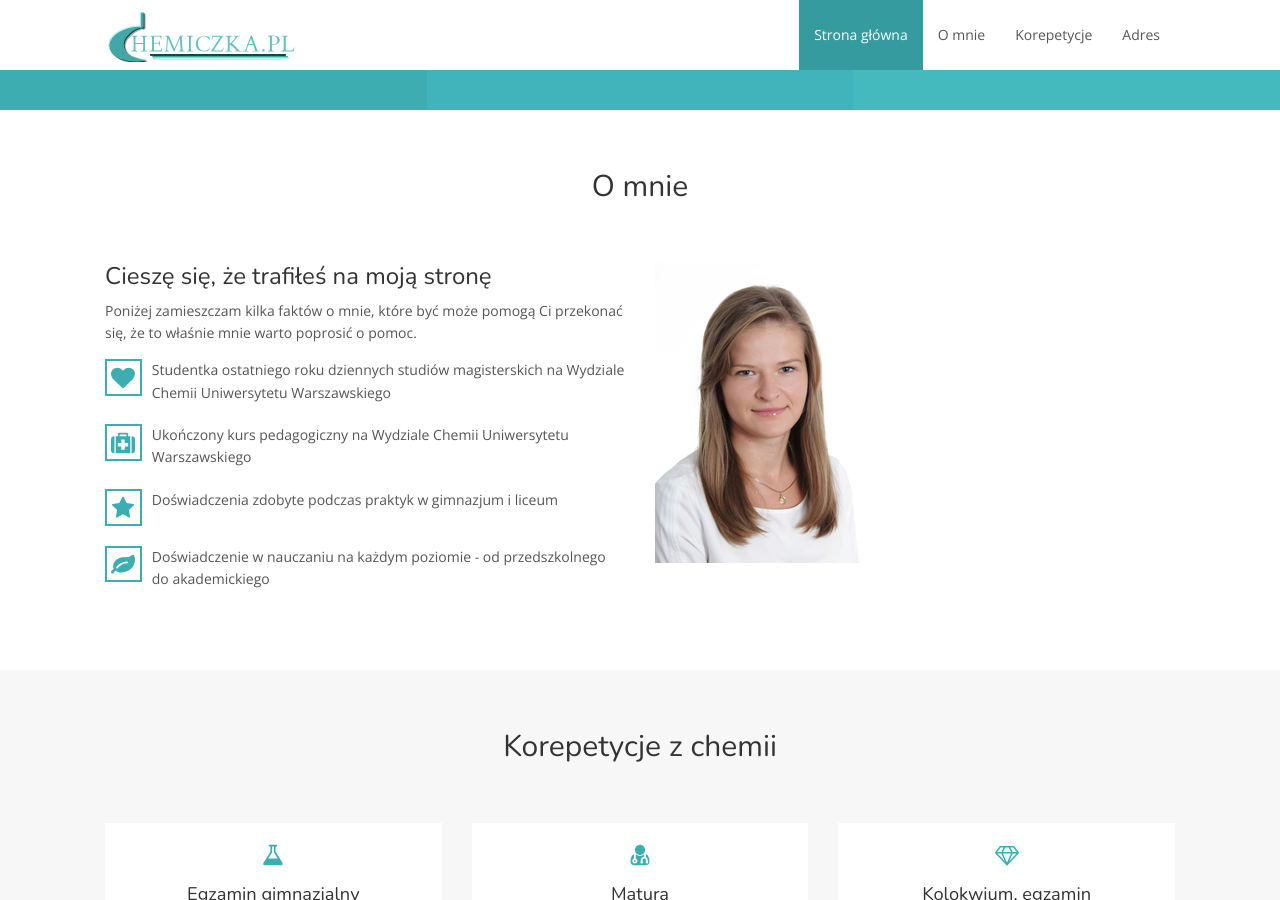
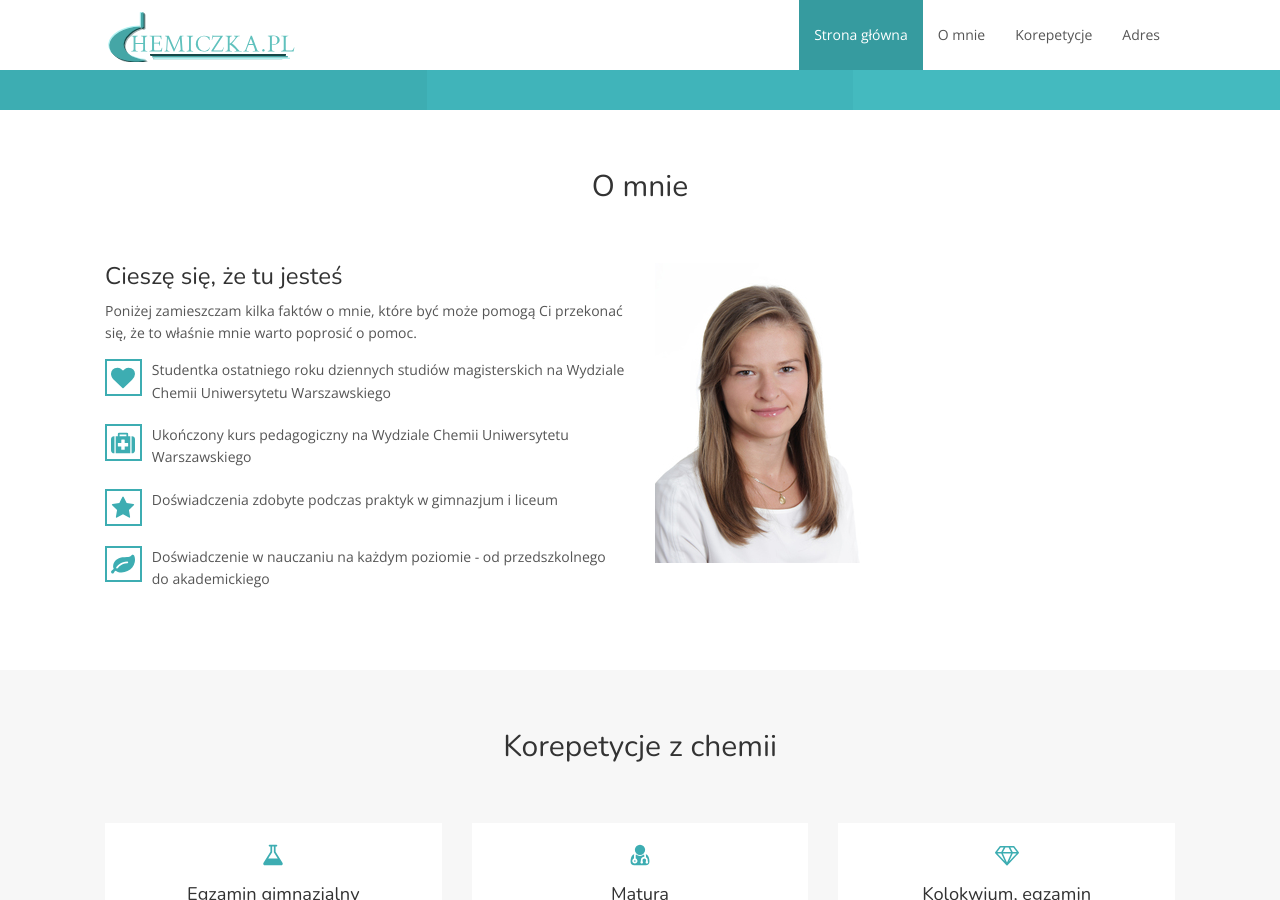
Before and after one commit to chemiczka/chemiczka.github.io, a Jekyll site: the page built from index.html, in a window 1280 px wide and 900 px high, scrolled down 695 px. Built offline with Jekyll 4.4.1, drawn with Linux system fonts in a browser that asks for light colours; nearby versions of some CDN libraries.

Commit message:
Fix style

```diff
--- a/index.html
+++ b/index.html
@@ -88,7 +88,7 @@ layout: default
 
         <div class="row">
             <div class="col-sm-6">
-                <h3>Cieszę się, że trafiłeś na moją stronę</h3>
+                <h3>Cieszę się, że tu jesteś</h3>
                 <p>Poniżej zamieszczam kilka faktów o mnie, które być może pomogą Ci przekonać się, że to właśnie mnie
                     warto poprosić o pomoc.
                 </p>
```
